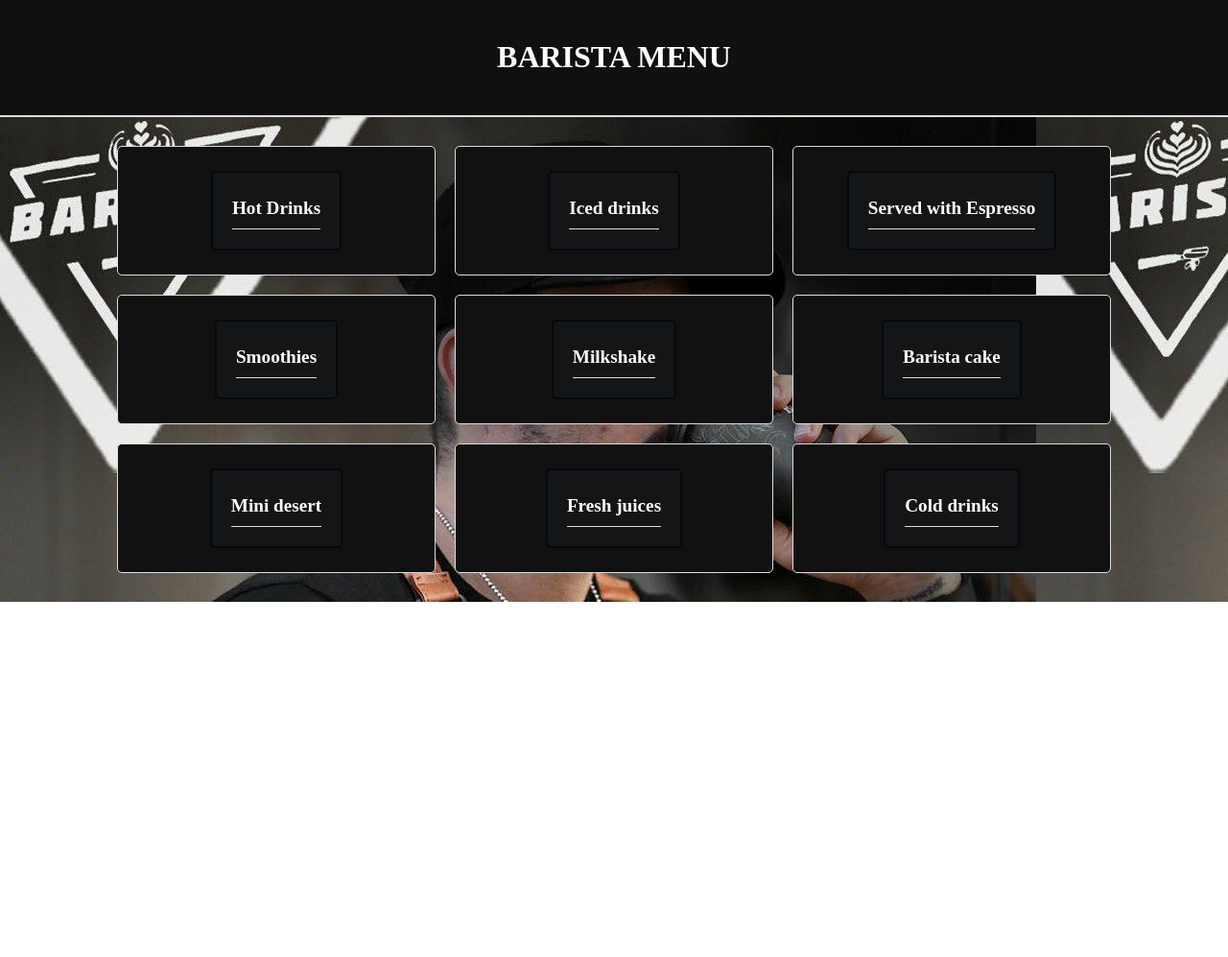
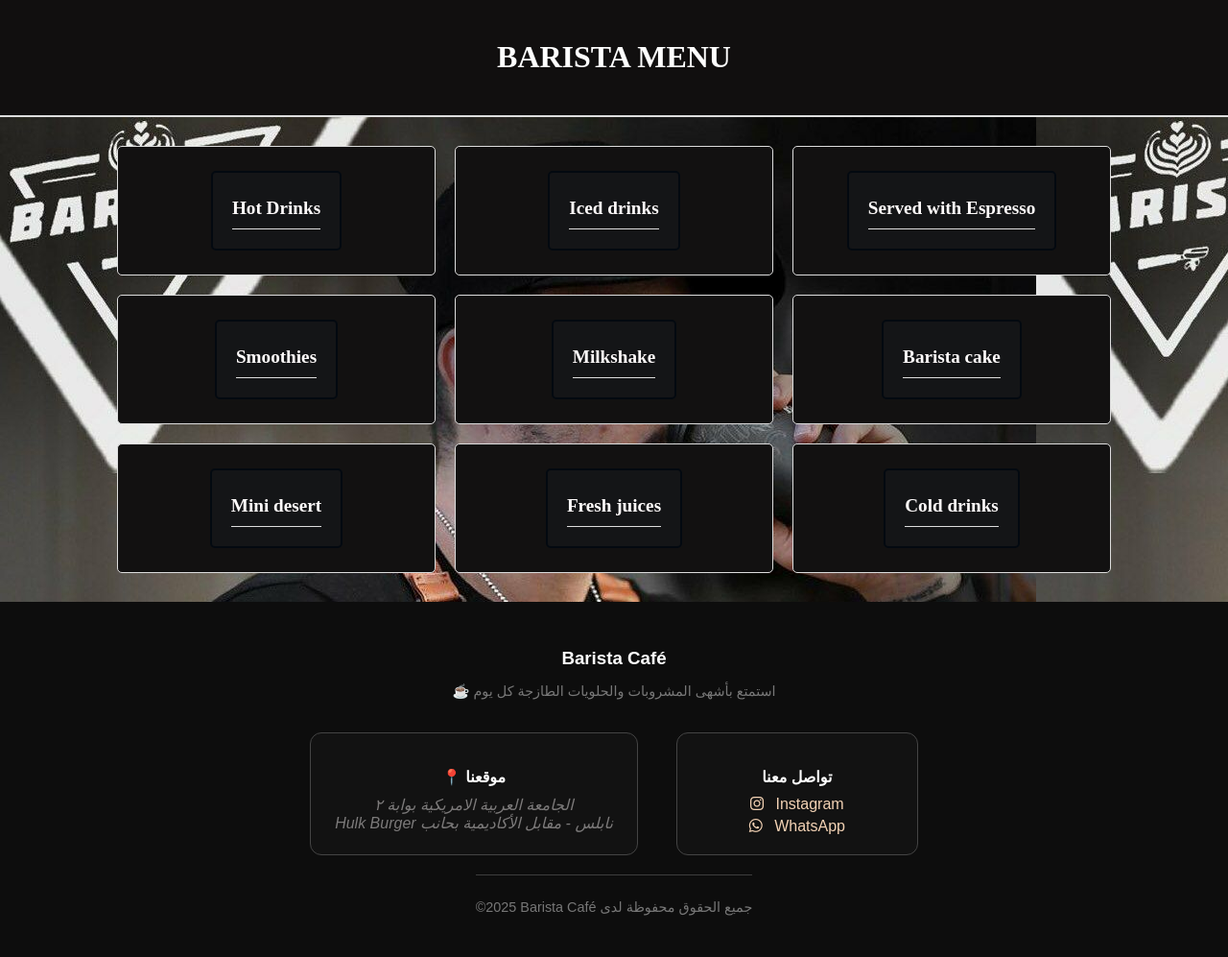
Before and after one commit to aseelqusy/Barista-Cafe, a plain HTML site: page index.html in a window 1280 px wide. Shown: the whole page at 96% size. Before the commit the page ends 800 px from the top, so only its background shows below. Drawn offline with Linux system fonts and the light colour scheme.

Commit message:
final details

```diff
--- /dev/null
+++ b/footer.css
@@ -0,0 +1,73 @@
+.footer {
+    background-color: #0d0d0d;
+    color: #fff;
+    padding: 30px 0;
+    font-family: Arial, sans-serif;
+    text-align: center;
+}
+
+.footer-container {
+    display: flex;
+    flex-direction: column;
+    align-items: center;
+    max-width: 1100px;
+    margin: auto;
+}
+
+.footer-about {
+    background: none;
+    border: none;
+    padding: 0;
+    margin-bottom: 20px;
+}
+
+.footer-middle {
+    display: flex;
+    justify-content: center;
+    gap: 40px;
+    flex-wrap: wrap;
+    margin-bottom: 20px;
+}
+
+.footer-middle div {
+    background-color: #121212;
+    border: 1px solid #444;
+    border-radius: 12px;
+    padding: 15px 25px;
+    min-width: 200px;
+}
+
+.footer h3, .footer h4 {
+    margin-bottom: 10px;
+    color: #fff;
+    font-weight: bold;
+}
+
+.footer a {
+    display: block;
+    color: #f4d3b5;
+    text-decoration: none;
+    margin: 5px 0;
+    transition: 0.3s;
+}
+
+.footer a:hover {
+    color: #fff;
+}
+
+.footer-bottom {
+    border-top: 1px solid rgba(255,255,255,0.2);
+    padding-top: 10px;
+    font-size: 14px;
+}
+.footer a i {
+    margin-right: 8px;
+}
+
+.footer address {
+    color: #7c7a7a;
+}
+
+.footer p {
+    text-align: center;
+}
--- a/index.html
+++ b/index.html
@@ -8,8 +8,12 @@
     <meta charset="UTF-8">
     <meta name="viewport" content="width=device-width, initial-scale=1.0">
     <title>Barista Menu</title>
+    <link rel="stylesheet" href="https://cdnjs.cloudflare.com/ajax/libs/font-awesome/6.5.1/css/all.min.css">
+
     <link rel="stylesheet" href="Styless.css">
+    <link rel="stylesheet" href="footer.css">
     <script src="New.js"></script>
+
 
 </head>
 
@@ -130,7 +134,7 @@
                     </tr>
                     <tr>
                         <td>Mocha hazel latte</td>
-                        <td colspan="2">12</td>
+                        <td colspan="2">14</td>
                     </tr>
 
                 </tbody>
@@ -277,7 +281,7 @@
                         <td>14</td>
                     </tr>
                     <tr>
-                        <td>Tropicana Barista</td>
+                        <td>Barista smoothy</td>
                         <td>12</td>
                         <td>14</td>
                     </tr>
@@ -329,9 +333,8 @@
                         <td>14</td>
                     </tr>
                     <tr>
-                        <td>Cheesecake</td>
-                        <td>12</td>
-                        <td>14</td>
+                        <td>Barista Shaken Espresso</td>
+                        <td colspan="2">16</td>
                     </tr>
                 </tbody>
             </table>
@@ -352,27 +355,27 @@
                 <tbody>
                     <tr>
                         <td>Blueberry Cheesecake</td>
-                        <td>15</td>
+                        <td>18</td>
                     </tr>
                     <tr>
                         <td>Lazy Cake</td>
-                        <td>15</td>
+                        <td>18</td>
                     </tr>
                     <tr>
                         <td>Chocolate Cake</td>
-                        <td>15</td>
+                        <td>18</td>
                     </tr>
                     <tr>
                         <td>Soufflé</td>
-                        <td>15</td>
+                        <td>18</td>
                     </tr>
                     <tr>
                         <td>Red Velvet</td>
-                        <td>15</td>
+                        <td>18</td>
                     </tr>
                     <tr>
                         <td>Brownies</td>
-                        <td>15</td>
+                        <td>18</td>
                     </tr>
                 </tbody>
             </table>
@@ -398,10 +401,13 @@
                         <td>Croissant</td>
                         <td>3</td>
                     </tr>
+
+
                     <tr>
-                        <td>Cookies</td>
-                        <td>18</td>
+                        <td>Croissant</td>
+                        <td>5</td>
                     </tr>
+
                 </tbody>
             </table>
         </section>
@@ -459,6 +465,10 @@
                         <td>6</td>
                     </tr>
                     <tr>
+                        <td>Blueday</td>
+                        <td>6</td>
+                    </tr>
+                    <tr>
                         <td>Water</td>
                         <td>3</td>
                     </tr>
@@ -467,6 +477,48 @@
             <p>Note: With ice, add 2 NIS</p>
         </section>
     </main>
+    <footer class="footer">
+        <div class="footer-container">
+
+            <!-- أول ديف بالنص -->
+            <div class="footer-about">
+                <h3>Barista Café</h3>
+                <p>☕ استمتع بأشهى المشروبات والحلويات الطازجة كل يوم</p>
+            </div>
+
+            <!-- ديف التواصل والمتابعة جنب بعض -->
+            <div class="footer-middle">
+                <div class="footer-contact">
+                    <h4>📍 موقعنا</h4>
+                    <address>الجامعة العربية الامريكية بوابة ٢ </address>
+                    <address> Hulk Burger نابلس - مقابل الأكاديمية بحانب </address>
+
+
+                </div>
+
+                <div class="footer-social">
+                    <h4>تواصل معنا</h4>
+
+                    <a href="https://www.instagram.com/barista_palestine/"><i class="fab fa-instagram"></i>
+                        Instagram</a>
+
+                    <a href="https://wa.me/00972599153915" target="_blank">
+                        <i class="fab fa-whatsapp"></i> WhatsApp
+                    </a>
+
+
+
+                </div>
+            </div>
+
+            <!-- حقوق النشر بالنص -->
+            <div class="footer-bottom">
+                <p> ©2025 Barista Café جميع الحقوق محفوظة لدى</p>
+            </div>
+
+        </div>
+    </footer>
+
 </body>
 
 </html>
```
Also changed, not shown: image/milk.jpg (added).
